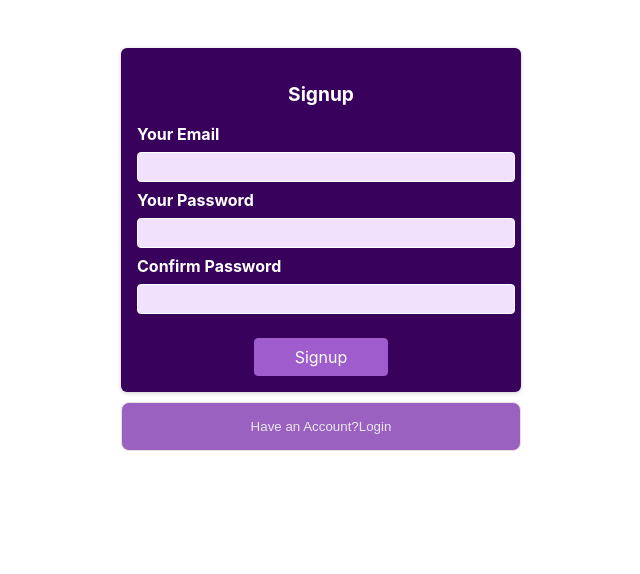
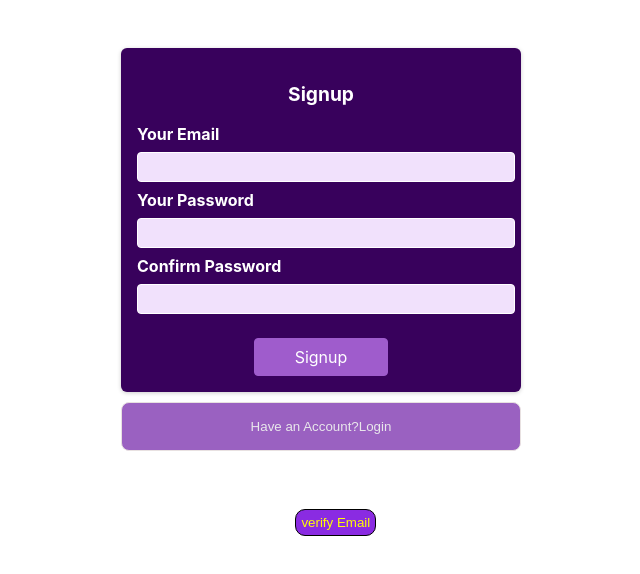
Before and after one commit to Naviralobo/TheExpenseTracker, a React (Create React App) app: page /verify in a window 1280 px wide. Shown: the top 574 px of the page, without its empty margins (319-959 px from the left). Built offline with nearby package versions, Linux system fonts and the light colour scheme.

Commit message:
verify user email

```diff
--- a/src/App.js
+++ b/src/App.js
@@ -1,9 +1,9 @@
 import { useContext } from "react";
 import SignUp from "./components/Profile/SignUp";
-
+import { Route } from "react-router-dom";
 import Welcome from "./components/Welcome/Welcome";
 import AuthContext from "./Store/AuthContext";
-
+import VerifyEmail from "./components/Profile/verifyEmail";
 function App() {
   const authCntxt = useContext(AuthContext);
   // const [isLogin, setIsLogin] = useState(false);
@@ -13,7 +13,13 @@ function App() {
   return (
     <>
       {!authCntxt.isLoggedIn && <SignUp />}
-      {authCntxt.isLoggedIn && <Welcome />}
+      {/* {authCntxt.isLoggedIn && <Welcome />} */}
+      <Route path="/welcome">
+        <Welcome />
+      </Route>
+      <Route path="/verify">
+        <VerifyEmail />
+      </Route>
     </>
   );
 }
--- a/src/components/Profile/SignUp.js
+++ b/src/components/Profile/SignUp.js
@@ -1,8 +1,10 @@
 import { useRef, useState, useContext } from "react";
 import classes from "./SignUp.module.css";
 import AuthContext from "../../Store/AuthContext";
+import { useHistory } from "react-router-dom";
 
 const SignUp = (props) => {
+  const history = useHistory();
   const authCntxt = useContext(AuthContext);
   const [isLogin, setIsLogin] = useState(false);
 
@@ -69,6 +71,7 @@ const SignUp = (props) => {
         }
 
         authCntxt.login(data.idToken);
+        history.push("/verify");
       })
       .catch((err) => {
         alert(err.message);
--- /dev/null
+++ b/src/components/Profile/verifyEmail.js
@@ -0,0 +1,60 @@
+import { useHistory } from "react-router-dom";
+const VerifyEmail = () => {
+  const history = useHistory();
+  const token = localStorage.getItem("tokenET");
+  const verifyEmailHandler = () => {
+    fetch(
+      "https://identitytoolkit.googleapis.com/v1/accounts:sendOobCode?key=AIzaSyDBDNLlgXE3aUD1Tkn4aG-tSIbGYJlUEjc",
+      {
+        method: "POST",
+        body: JSON.stringify({
+          requestType: "VERIFY_EMAIL",
+          idToken: token,
+        }),
+        headers: {
+          "Content-Type": "application/json",
+        },
+      }
+    )
+      .then((res) => {
+        if (res.ok) {
+          return res.json();
+        } else {
+          return res.json().then((data) => {
+            let errorMessage = "Authentication Failed";
+            if (data && data.error && data.message)
+              errorMessage = data.error.message;
+
+            throw new Error(errorMessage);
+          });
+        }
+      })
+      .then((data) => {
+        console.log(data);
+
+        history.replace("/welcome");
+      })
+      .catch((err) => {
+        alert(err.message);
+      });
+  };
+  return (
+    <button
+      onClick={verifyEmailHandler}
+      style={{
+        position: "absolute",
+        marginTop: "10px",
+        marginLeft: "48%",
+        backgroundColor: "blueviolet",
+        color: "yellow",
+        border: "1px solid black",
+        borderRadius: "10px",
+        padding: "5px",
+      }}
+    >
+      verify Email
+    </button>
+  );
+};
+
+export default VerifyEmail;
--- a/src/components/Welcome/InputForm.js
+++ b/src/components/Welcome/InputForm.js
@@ -9,8 +9,8 @@ const InputForm = (props) => {
     <form className={classes.div}>
       {/* <img src={props.data.image} alt="userImage" /> */}
       <label htmlFor="userName">Name</label>
-      <input type="text" id="userName" defaultValue={props.data.name} />
-      {console.log(props.data.name)}
+      <input type="text" id="userName" defaultValue={props.data.displayName} />
+
       <label htmlFor="emailInput">Email</label>
       <input type="text" id="emailInput" defaultValue={props.data.email} />
       <div className={classes.actions}>
--- a/src/components/Welcome/Welcome.js
+++ b/src/components/Welcome/Welcome.js
@@ -5,7 +5,7 @@ import AuthContext from "../../Store/AuthContext";
 import { useState, useContext } from "react";
 let collectedData = {
   email: "",
-  name: "",
+  displayName: "",
   image: "",
 };
 const Welcome = () => {
@@ -82,7 +82,7 @@ const Welcome = () => {
         console.log(data.users[0]);
         setIsUpdate(true);
         collectedData.email = data.users[0].email;
-        collectedData.name = data.users[0].displayName;
+        collectedData.displayName = data.users[0].displayName;
         collectedData.image = data.users[0].photoUrl;
       })
       .catch((err) => {
```
